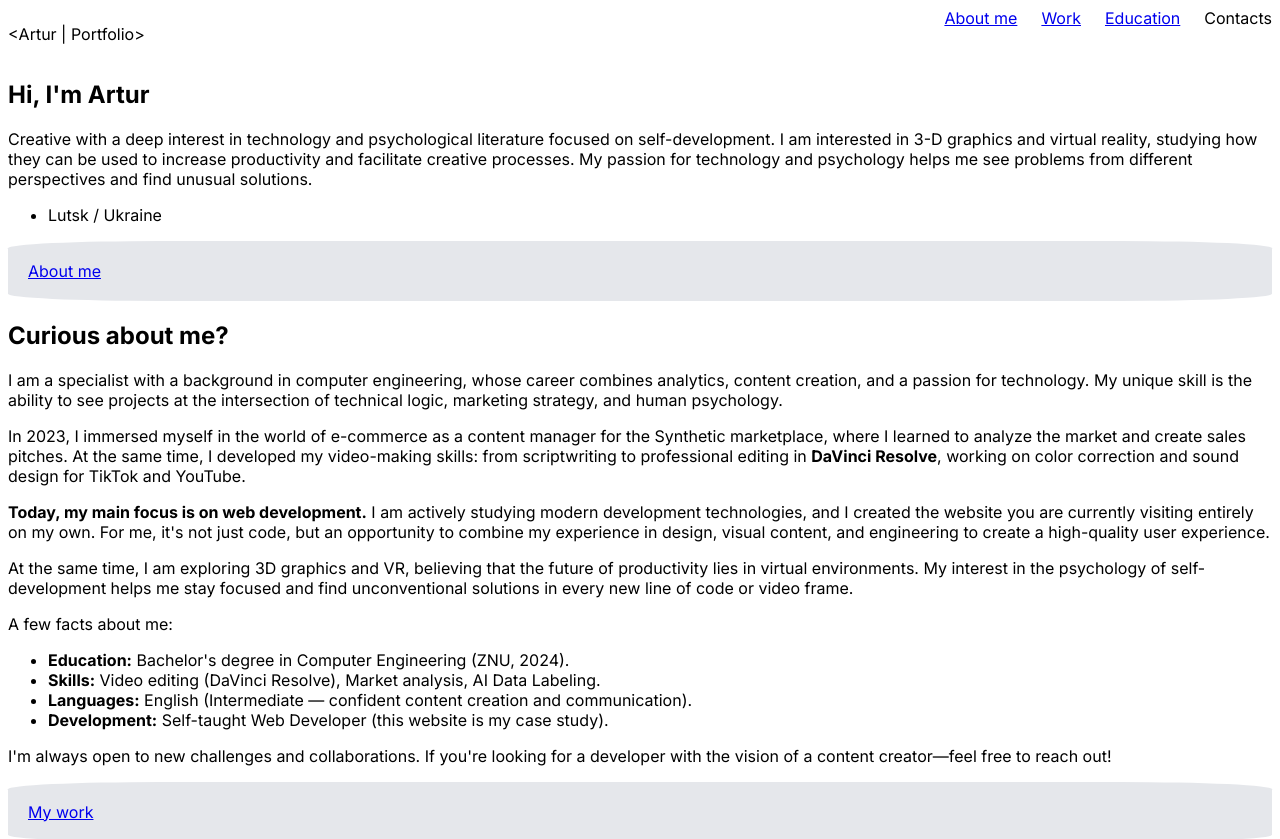
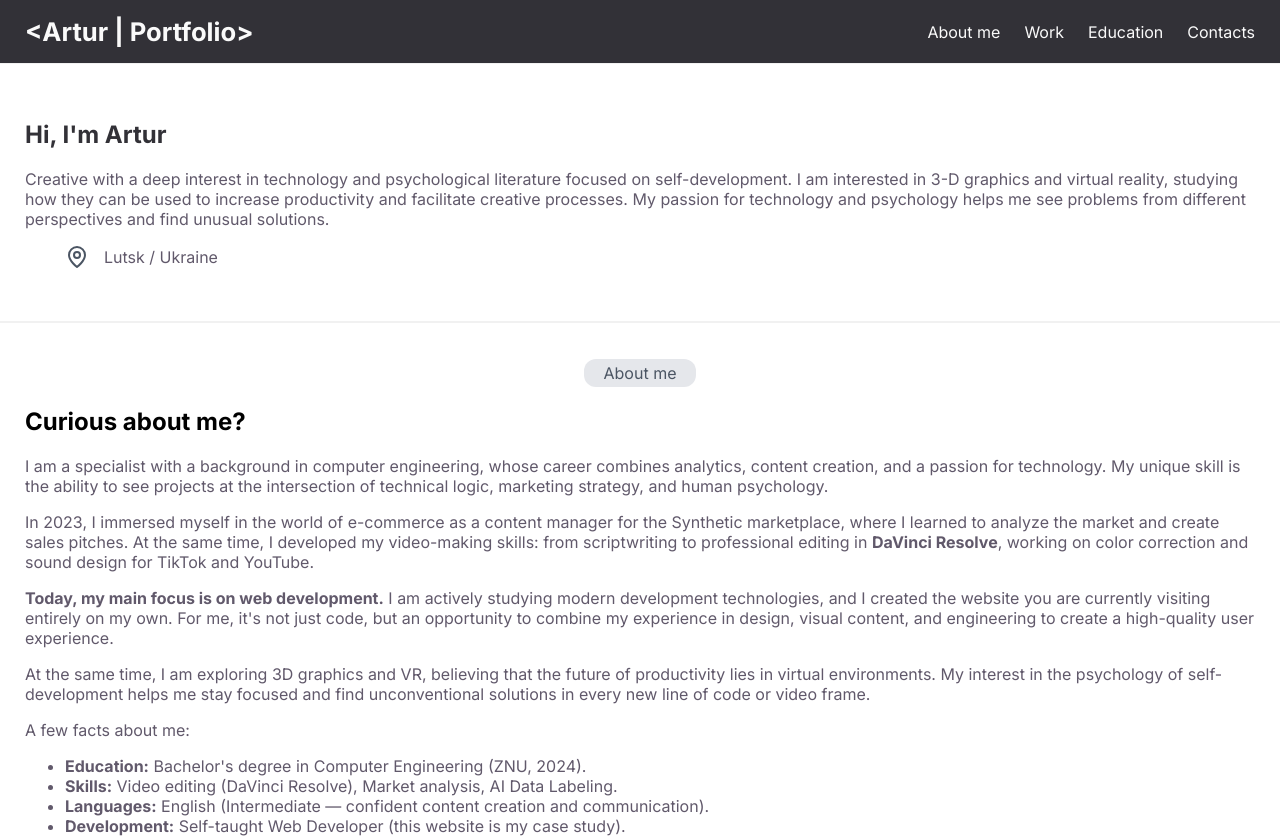
Before and after one commit to arturyozha-collab/first-site, a plain HTML site: page index.html in a window 1280 px wide. Shown: the top 839 px of the page. Drawn offline with Linux system fonts and the light colour scheme.

Commit message:
Update style.css

```diff
--- a/style.css
+++ b/style.css
@@ -1,5 +1,6 @@
 body{
-    font-family: 'inter', sans-serif;
+    font-family: "Inter", sans-serif;
+    margin: 0;
 
 }
 
@@ -12,6 +13,36 @@ body{
 header{
     display: flex;
     justify-content: space-between;
+    margin-block: 0px;
+    padding: 16px 25px;
+    background-color: #323137;
+    max-block-size: 68px;
+    color: #fafafa;
+}
+
+header p{
+    margin: 0;
+    font-weight: bold;
+    font-size: 1.6rem;
+}
+
+header nav{
+    display: flex;
+    place-items: center;
+
+}
+
+header a{
+    text-decoration: none;
+    color: #fafafa;
+    transition: all 0.15s ease-in-out 0.15s;
+}
+
+header a:hover{
+    text-decoration: underline;
+    color: #cc2129;
+
+
 }
 
 header nav ul{
@@ -20,12 +51,74 @@ header nav ul{
     gap: 24px;
     margin: 0;
     padding: 0;
+    font-weight: medium;
 }
 
+.label p {
+    margin: 0;
+    padding: 0;
+}
 .label{
-    color: #4B5563;
+
     background-color: #E5E7EB;
     padding-block: 4px;
     padding-inline: 20px;
-    border-radius: 12%;
+    border-radius: 12px;
+    width: fit-content;
+    margin-inline: auto;
 }
+
+.label a{
+    color: #4B5563;
+    text-decoration: none;
+    transition: all 0.15s ease-in-out 0.15s;
+
+}
+
+.label a:hover{
+    text-decoration: underline;
+    color: #cc2129;
+
+
+}
+
+
+section{
+    padding-inline: 25px;
+    padding-block: 36px;
+    border-block: #32313711 solid 1px;
+}
+
+h1{
+    font-weight: bold;
+    color: #323137;
+}
+
+main p{
+    color: #61596b;
+}
+
+.hello ul{
+    list-style: none;
+
+}
+.hello li{
+    display: flex;
+    align-items: center;
+}
+
+.hello li::before{
+    content: "";
+    width: 24px;
+    height: 24px;
+    margin-inline-end: 15px;
+    background-image: url('location-icon.svg');
+    display: inline-block;
+
+
+
+}
+
+section ul{
+    color: #61596b;
+}
```
